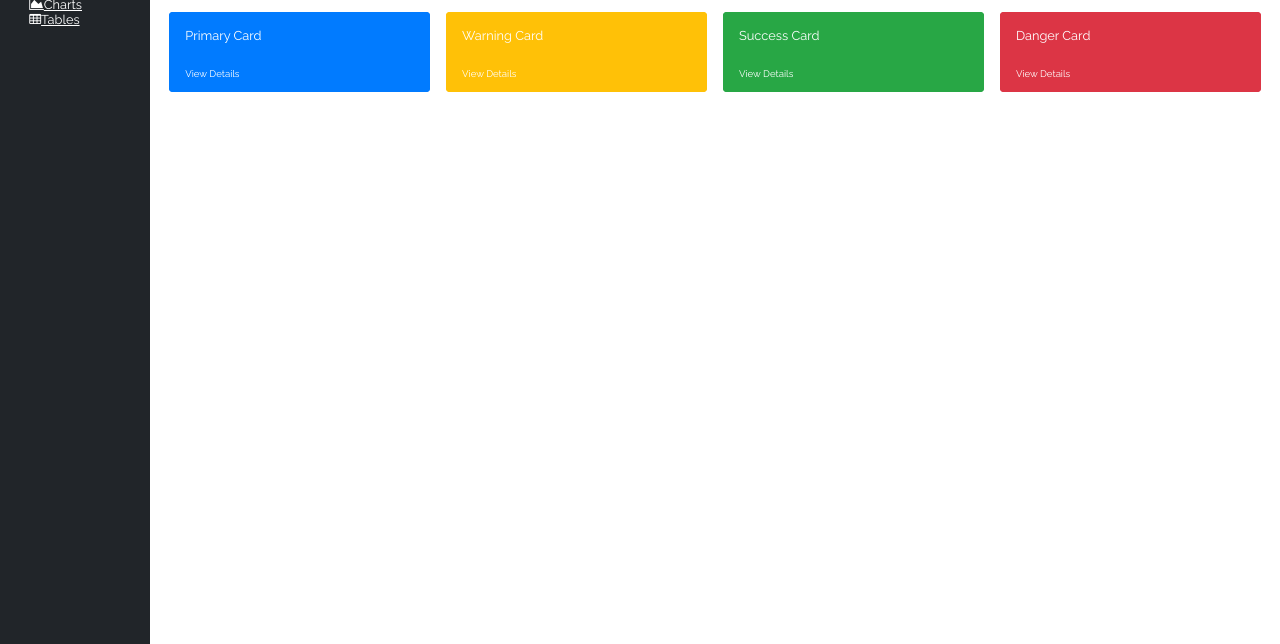
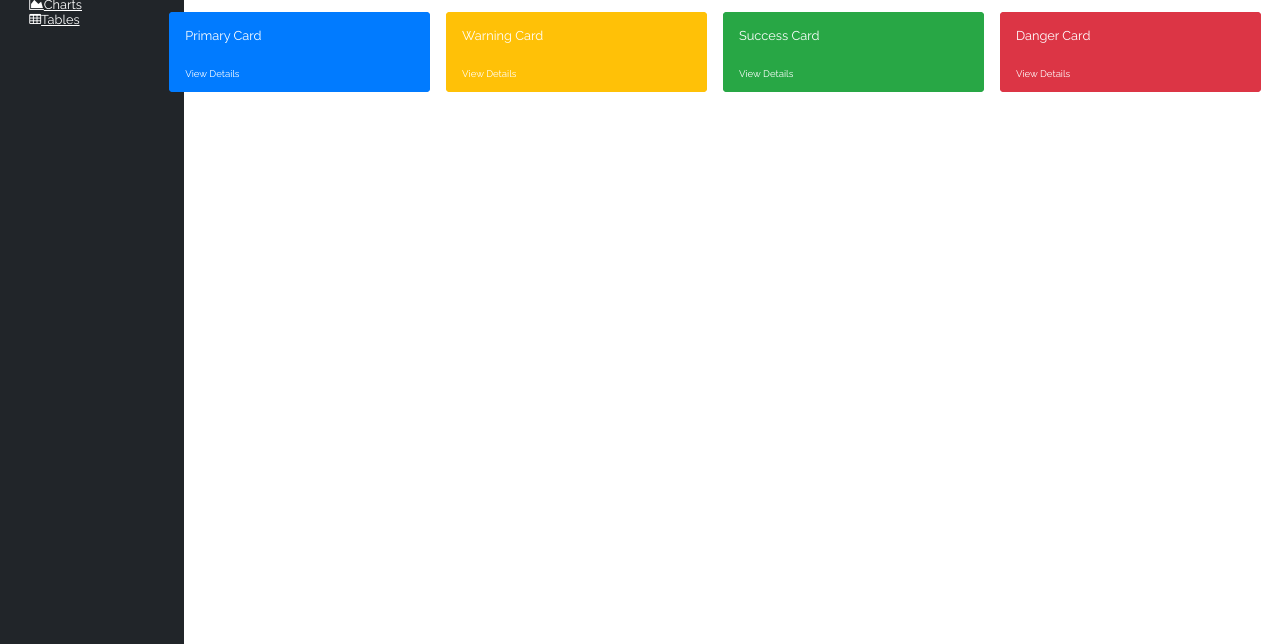
Before and after one commit to petern1953/project-css3-002-admin-template, a plain HTML site: page index.html in a window 1280 px wide. Shown: the part 156-800 px from the top of the page. Drawn offline with Linux system fonts and the light colour scheme.

Commit message:
aside to 184px

```diff
--- a/css/style.css
+++ b/css/style.css
@@ -107,7 +107,7 @@ body {
     display: inline-block;
     position: fixed;
     height: auto;
-    width: 150px;
+    width: 184px;
     top: 2.1rem;
     bottom: 0px;
     padding: 18px;
```
